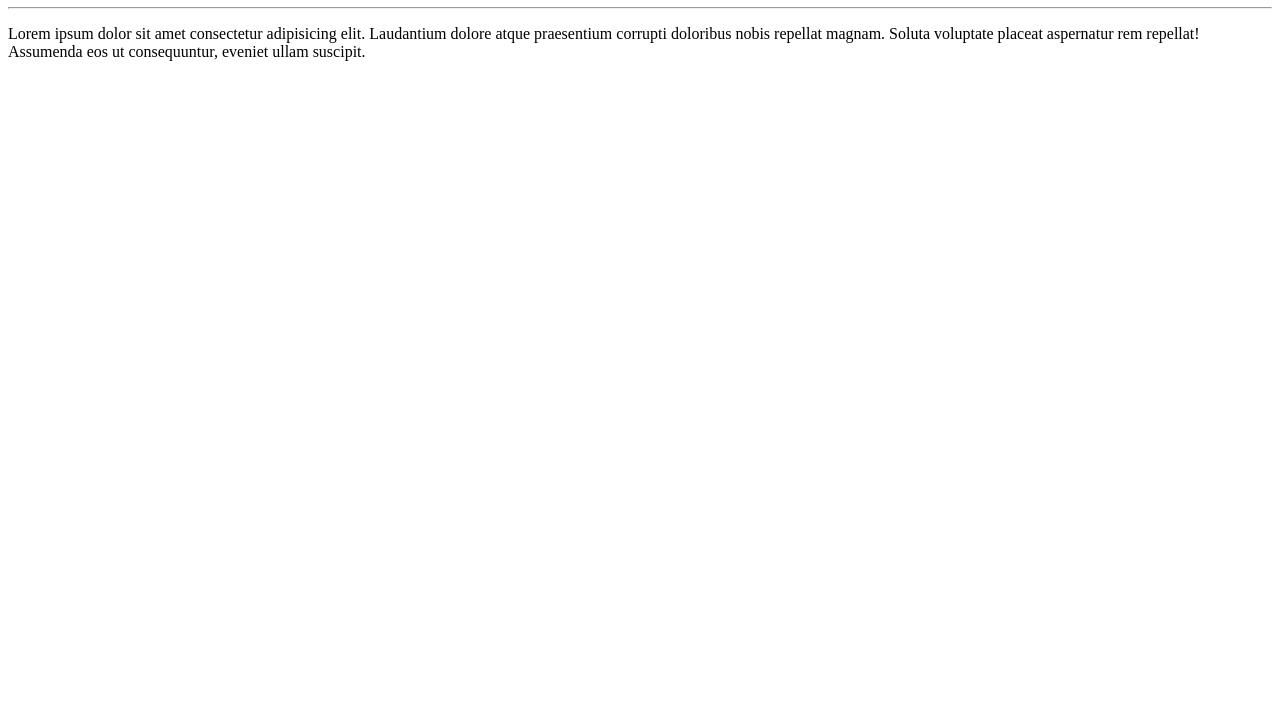
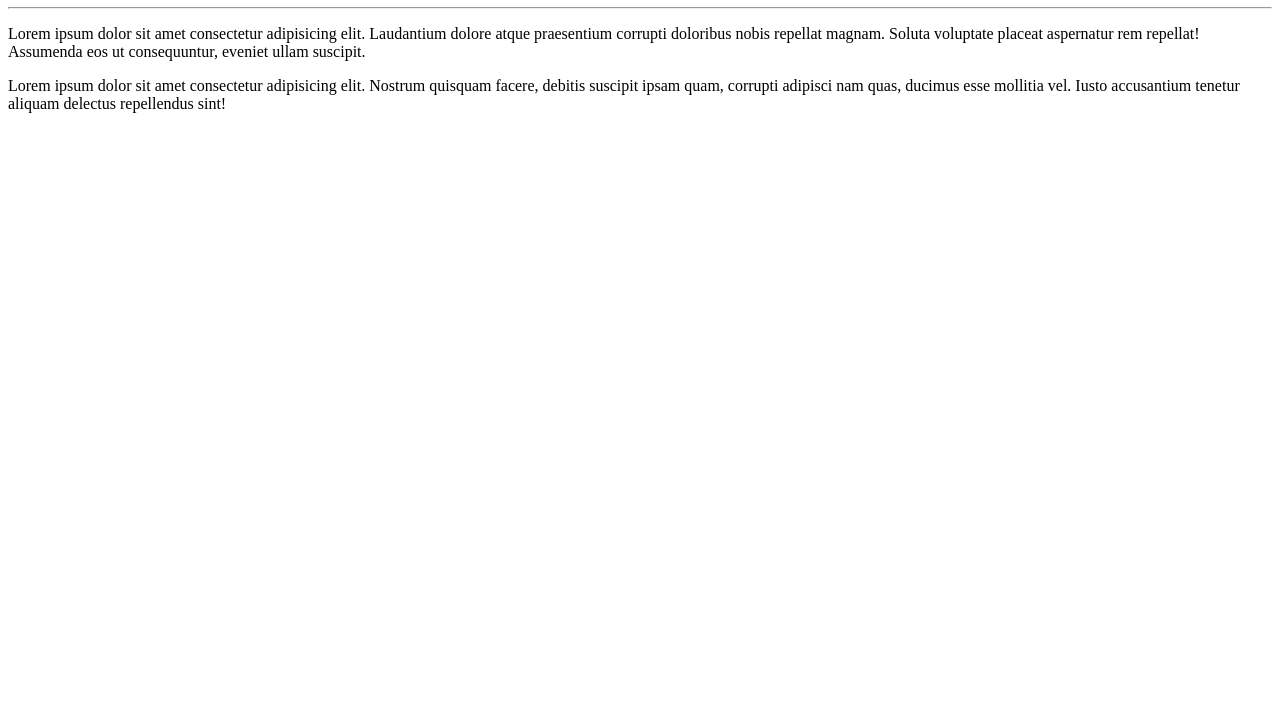
Before and after one commit to GbDevCode/Ola-Mundo, a plain HTML site: page site-exemplo/index.html in a window 1280 px wide. Shown: the part 73-800 px from the top of the page. Drawn offline with Linux system fonts and the light colour scheme.

Commit message:
adicionei um parágrafo

```diff
--- a/site-exemplo/index.html
+++ b/site-exemplo/index.html
@@ -9,5 +9,6 @@
     <h1>Olá, mundo</h1>
     <hr>
     <p>Lorem ipsum dolor sit amet consectetur adipisicing elit. Laudantium dolore atque praesentium corrupti doloribus nobis repellat magnam. Soluta voluptate placeat aspernatur rem repellat! Assumenda eos ut consequuntur, eveniet ullam suscipit.</p>
+    <p>Lorem ipsum dolor sit amet consectetur adipisicing elit. Nostrum quisquam facere, debitis suscipit ipsam quam, corrupti adipisci nam quas, ducimus esse mollitia vel. Iusto accusantium tenetur aliquam delectus repellendus sint!</p>
 </body>
 </html>
```
